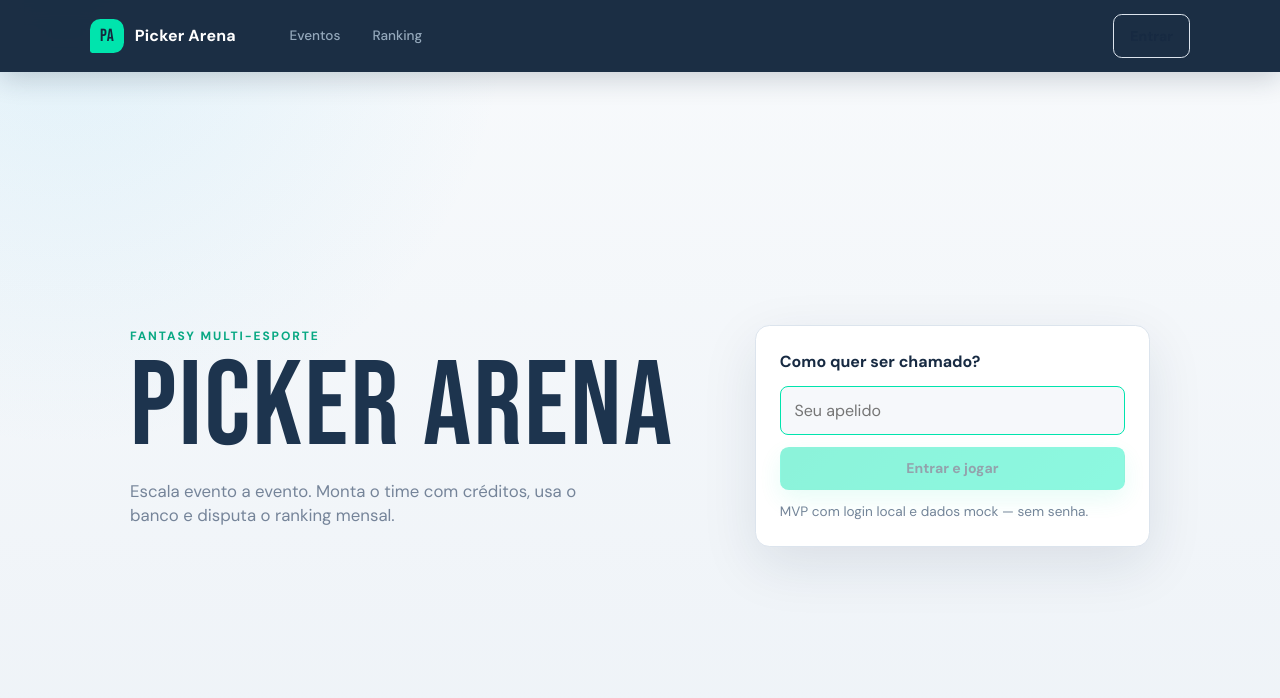
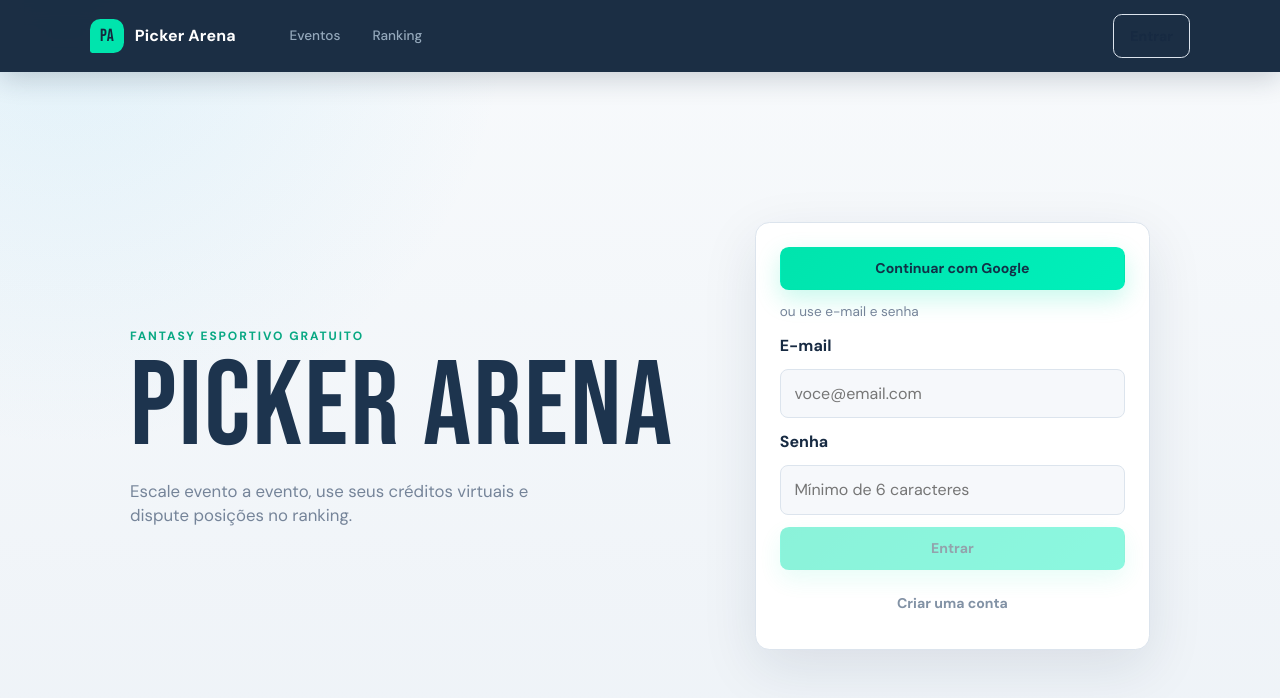
Before and after one commit to luisjuniorawr1/pickerarena, a React (Vite) app in the folder web/: page /#/login in a window 1280 px wide. Shown: the top 698 px of the page. Built offline with nearby package versions, Linux system fonts and the light colour scheme; no server answers.

Commit message:
Add cloud and demo login flows

```diff
--- a/web/src/pages/LoginPage.tsx
+++ b/web/src/pages/LoginPage.tsx
@@ -1,46 +1,165 @@
 import { useState } from 'react'
 import type { FormEvent } from 'react'
 import { Navigate, useNavigate } from 'react-router-dom'
-import { getUser, login } from '../lib/storage'
+import { useAuth } from '../auth/AuthContext'
+
+function readableAuthError(error: unknown): string {
+  const message = error instanceof Error ? error.message : 'Não foi possível entrar.'
+  if (message.includes('auth/invalid-credential')) return 'E-mail ou senha incorretos.'
+  if (message.includes('auth/email-already-in-use')) return 'Este e-mail já está cadastrado.'
+  if (message.includes('auth/weak-password')) return 'Use uma senha com pelo menos 6 caracteres.'
+  if (message.includes('auth/popup-closed-by-user')) return 'A janela do Google foi fechada antes de concluir.'
+  return message
+}
 
 export function LoginPage() {
-  const existing = getUser()
+  const {
+    user,
+    loading,
+    cloudEnabled,
+    signInDemo,
+    signInGoogle,
+    signInEmail,
+    signUpEmail,
+  } = useAuth()
   const navigate = useNavigate()
   const [name, setName] = useState('')
+  const [email, setEmail] = useState('')
+  const [password, setPassword] = useState('')
+  const [creatingAccount, setCreatingAccount] = useState(false)
+  const [submitting, setSubmitting] = useState(false)
+  const [error, setError] = useState<string | null>(null)
 
-  if (existing) return <Navigate to="/eventos" replace />
+  if (loading) return <p className="page">Carregando sua conta...</p>
+  if (user) return <Navigate to="/eventos" replace />
 
-  function onSubmit(e: FormEvent) {
-    e.preventDefault()
+  async function run(action: () => Promise<void>) {
+    setSubmitting(true)
+    setError(null)
+    try {
+      await action()
+      navigate('/eventos')
+    } catch (authError) {
+      setError(readableAuthError(authError))
+    } finally {
+      setSubmitting(false)
+    }
+  }
+
+  function onSubmit(event: FormEvent) {
+    event.preventDefault()
+    if (!cloudEnabled) {
       if (!name.trim()) return
-    login(name)
-    navigate('/eventos')
+      void run(() => signInDemo(name))
+      return
+    }
+
+    if (!email.trim() || password.length < 6) return
+    if (creatingAccount) {
+      if (!name.trim()) return
+      void run(() => signUpEmail(name, email.trim(), password))
+      return
+    }
+    void run(() => signInEmail(email.trim(), password))
   }
 
   return (
     <section className="hero-login">
       <div className="hero-login__copy">
-        <p className="eyebrow">Fantasy multi-esporte</p>
+        <p className="eyebrow">Fantasy esportivo gratuito</p>
         <h1 className="brand-hero">Picker Arena</h1>
         <p className="lede">
-          Escala evento a evento. Monta o time com créditos, usa o banco e disputa o ranking
-          mensal.
+          Escale evento a evento, use seus créditos virtuais e dispute posições no ranking.
         </p>
       </div>
       <form className="login-card" onSubmit={onSubmit}>
+        {cloudEnabled ? (
+          <>
+            <button
+              className="btn primary"
+              type="button"
+              disabled={submitting}
+              onClick={() => void run(signInGoogle)}
+            >
+              Continuar com Google
+            </button>
+            <p className="hint">ou use e-mail e senha</p>
+            {creatingAccount && (
+              <>
+                <label htmlFor="name">Como quer ser chamado?</label>
+                <input
+                  id="name"
+                  value={name}
+                  onChange={(event) => setName(event.target.value)}
+                  placeholder="Seu nome ou apelido"
+                  maxLength={24}
+                  autoComplete="nickname"
+                />
+              </>
+            )}
+            <label htmlFor="email">E-mail</label>
+            <input
+              id="email"
+              type="email"
+              value={email}
+              onChange={(event) => setEmail(event.target.value)}
+              placeholder="voce@email.com"
+              autoComplete="email"
+            />
+            <label htmlFor="password">Senha</label>
+            <input
+              id="password"
+              type="password"
+              value={password}
+              onChange={(event) => setPassword(event.target.value)}
+              placeholder="Mínimo de 6 caracteres"
+              minLength={6}
+              autoComplete={creatingAccount ? 'new-password' : 'current-password'}
+            />
+            <button
+              className="btn primary"
+              type="submit"
+              disabled={
+                submitting ||
+                !email.trim() ||
+                password.length < 6 ||
+                (creatingAccount && !name.trim())
+              }
+            >
+              {submitting ? 'Aguarde...' : creatingAccount ? 'Criar conta' : 'Entrar'}
+            </button>
+            <button
+              className="btn ghost"
+              type="button"
+              disabled={submitting}
+              onClick={() => {
+                setCreatingAccount((value) => !value)
+                setError(null)
+              }}
+            >
+              {creatingAccount ? 'Já tenho uma conta' : 'Criar uma conta'}
+            </button>
+          </>
+        ) : (
+          <>
             <label htmlFor="nick">Como quer ser chamado?</label>
             <input
               id="nick"
               autoFocus
               value={name}
-          onChange={(e) => setName(e.target.value)}
+              onChange={(event) => setName(event.target.value)}
               placeholder="Seu apelido"
               maxLength={24}
             />
-        <button className="btn primary" type="submit" disabled={!name.trim()}>
-          Entrar e jogar
+            <button className="btn primary" type="submit" disabled={submitting || !name.trim()}>
+              {submitting ? 'Entrando...' : 'Entrar e testar'}
             </button>
-        <p className="hint">MVP com login local e dados mock — sem senha.</p>
+            <p className="hint">
+              Modo demonstração ativo. A conta na nuvem será liberada quando o Firebase for conectado.
+            </p>
+          </>
+        )}
+        {error && <p className="flash">{error}</p>}
       </form>
     </section>
   )
```
Lines whose indentation alone changed are shown as unchanged.
